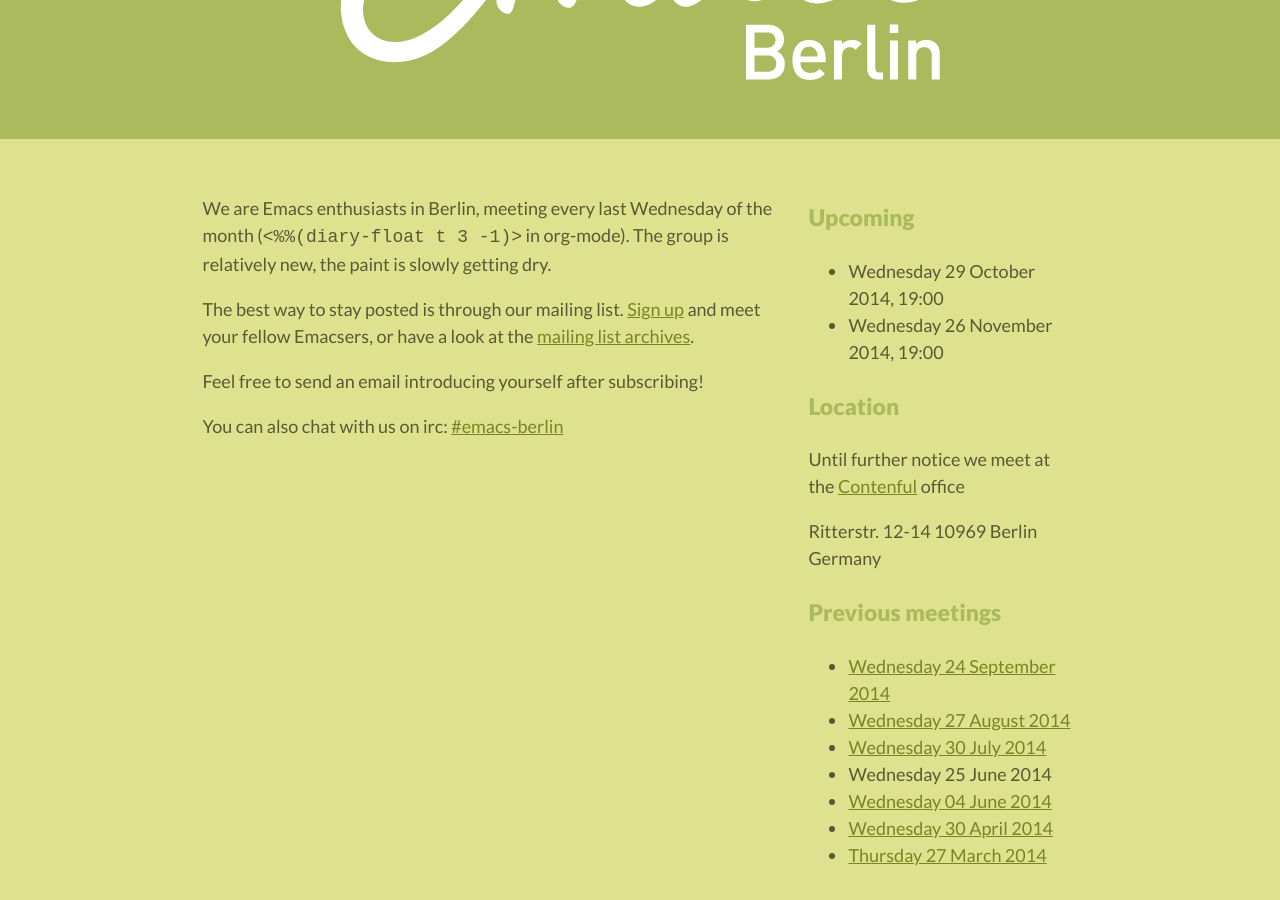
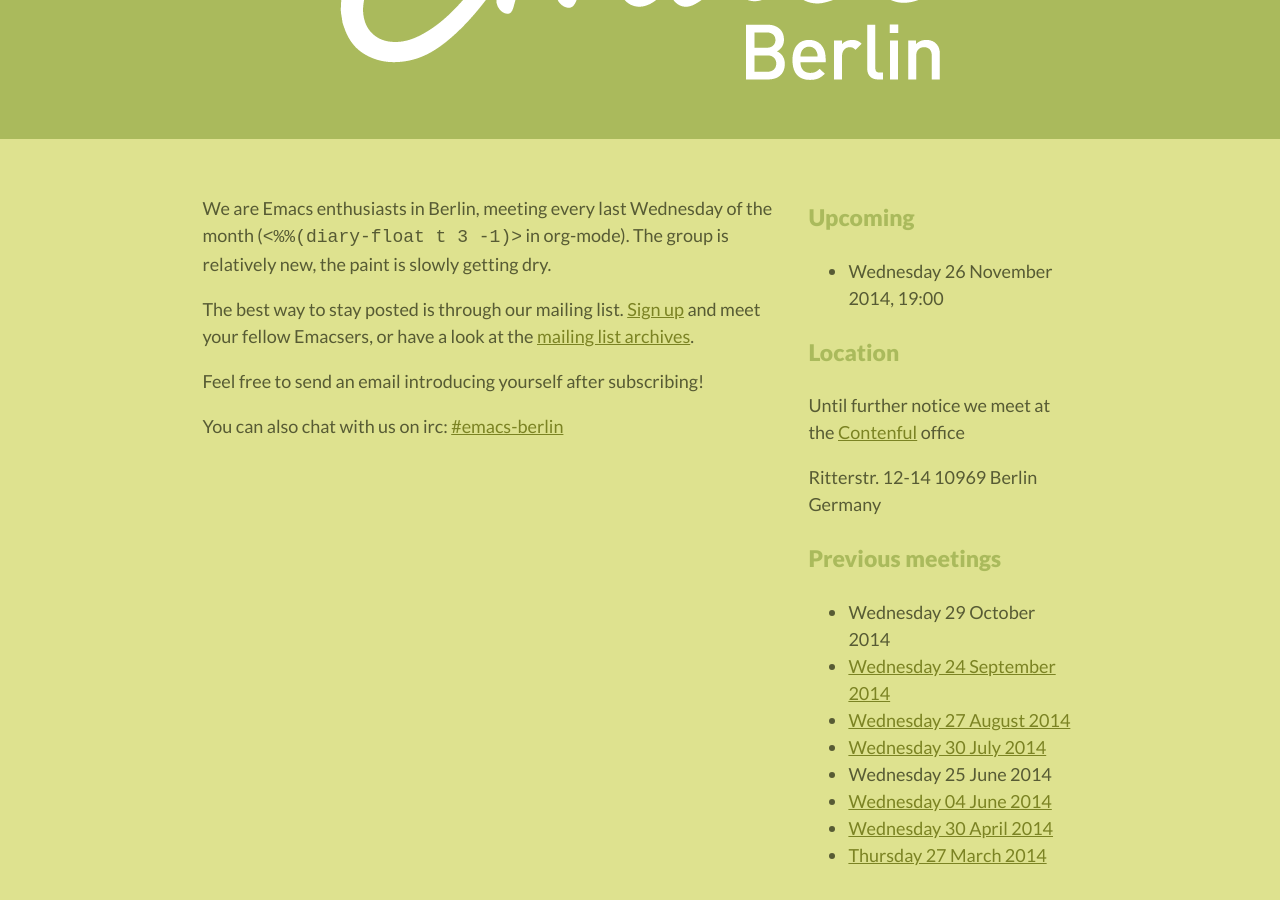
Before and after one commit to emacs-berlin/emacs-berlin.org, a Jekyll site: the page built from index.md, in a window 1280 px wide and 900 px high, scrolled down 270 px. Built offline with Jekyll 4.4.1, drawn with Linux system fonts in a browser that asks for light colours; some of the changed lines change nothing that is shown.

Commit message:
Update index.md

```diff
--- a/index.md
+++ b/index.md
@@ -27,7 +27,6 @@ You can also chat with us on irc:
 
 ### Upcoming
 
-* Wednesday 29 October 2014, 19:00
 * Wednesday 26 November 2014, 19:00
 
 ### Location
@@ -39,7 +38,7 @@ Ritterstr. 12-14
 Germany
 
 ### Previous meetings
-
+* Wednesday 29 October 2014
 * [Wednesday 24 September 2014](20140924-notes.html)
 * [Wednesday 27 August 2014](20140827-notes.html)
 * [Wednesday 30 July 2014](20140730-notes.html)
```
